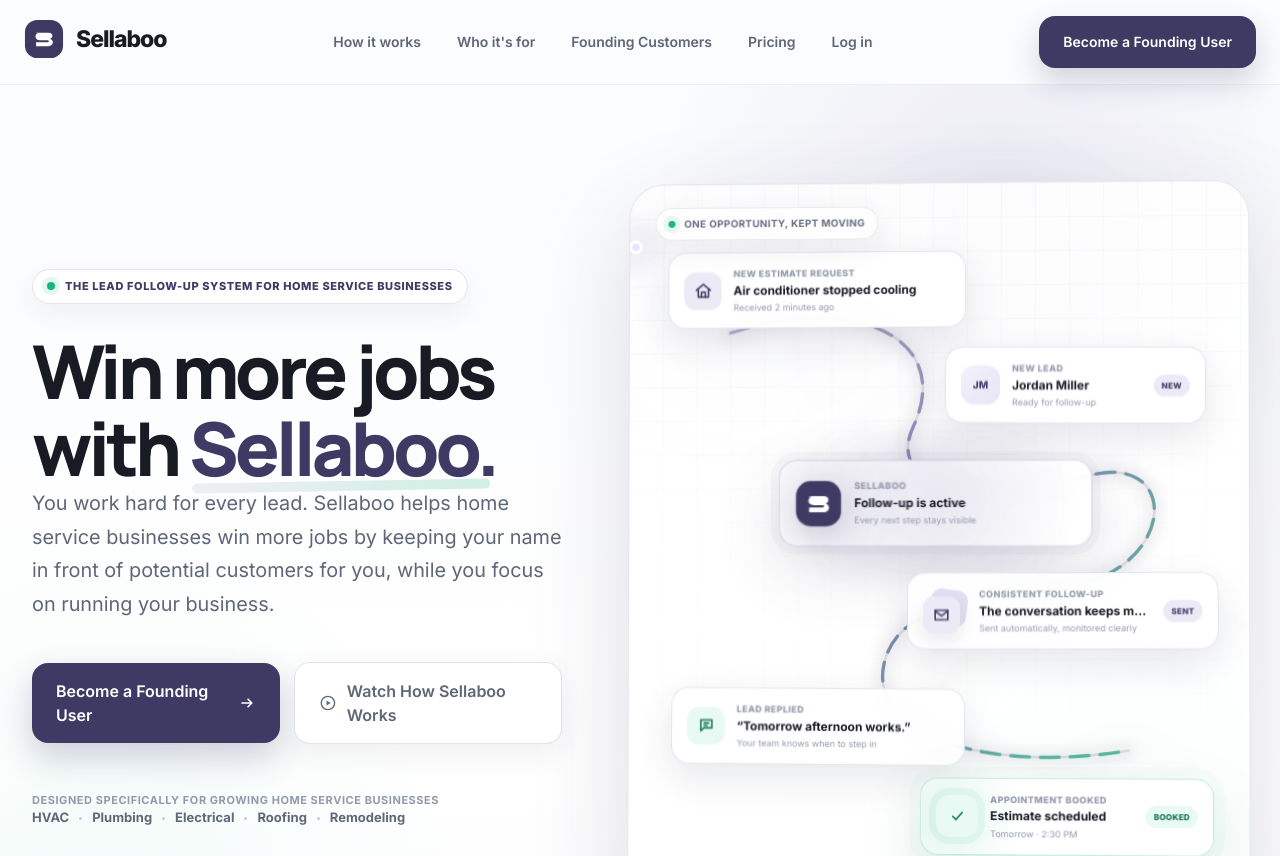
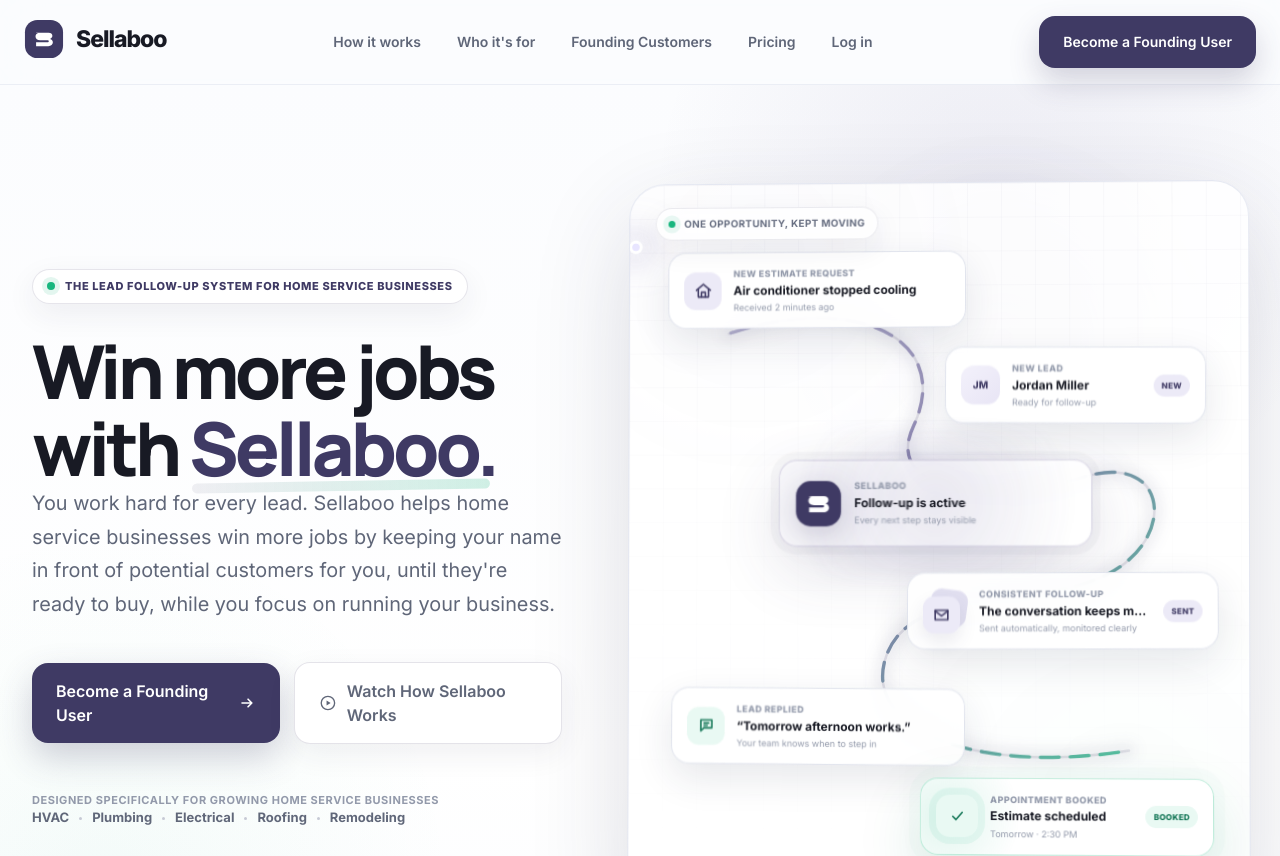
Before and after one commit to Sellaboo-dev/sellaboo-marketing, a Next.js app: page / in a window 1280 px wide. Shown: the top 856 px of the page. Built offline with nearby package versions, Linux system fonts and the light colour scheme.

Commit message:
Changed text on Hero section of the home page.

```diff
--- a/components/hero/HeroSection.tsx
+++ b/components/hero/HeroSection.tsx
@@ -77,8 +77,8 @@ export function HeroSection() {
           <p className="mx-auto mt-7 max-w-[610px] text-[clamp(17px,1.55vw,20px)] leading-[1.7] text-[var(--color-body)] lg:mx-0">
             You work hard for every lead. Sellaboo
             helps home service businesses win more jobs by keeping your
-            name in front of potential customers for you, while
-            you focus on running your business.
+            name in front of potential customers for you, until they're ready to buy,
+            while you focus on running your business.
           </p>
 
           <div className="mt-10 flex flex-col items-stretch justify-center gap-3.5 sm:flex-row sm:items-center lg:justify-start">
```
